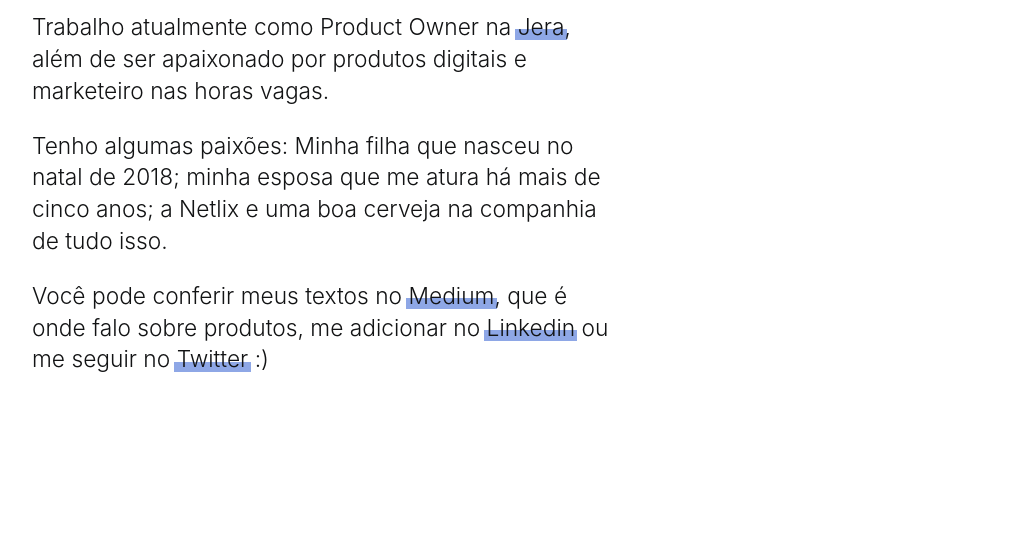
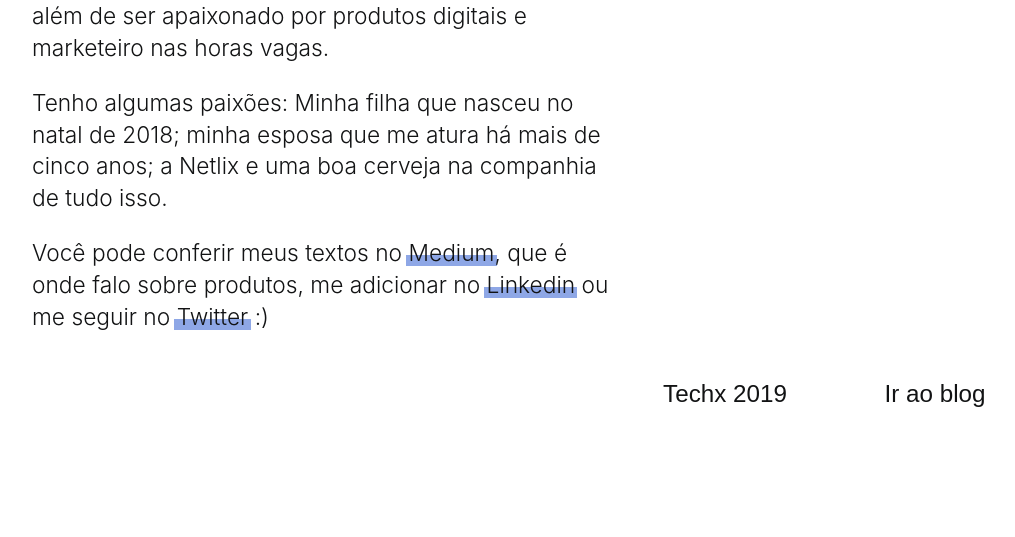
Before and after one commit to oisergiofelix/oisergiofelix.github.io, a plain HTML site: page index.html in a window 1280 px wide. Shown: the part 263-800 px from the top of the page, without its empty margins (104-1119 px from the left). Drawn offline with Linux system fonts and the light colour scheme.

Commit message:
Update index.html
add buttom

```diff
--- a/index.html
+++ b/index.html
@@ -25,6 +25,7 @@
         font-size: 4.5em;
         font-weight: 500;
         margin-bottom: 0;
+        margin-top: 0;
         }
         p {
         font-size: 1.6em;
@@ -51,9 +52,45 @@
         a:hover:after {
         top: 0%;
         }
+        .button {
+        display: inline-block;
+        border-radius: 4px;
+        background-color: #ffffff;
+        border: none;
+        color: #121314;
+        text-align: center;
+        font-size: calc(20px + 0.33vw);
+        padding: 20px;
+        width: 200px;
+        transition: all 0.5s;
+        cursor: pointer;
+        margin: 5px;
+        float: right;
+        }
+        .button span {
+        cursor: pointer;
+        display: inline-block;
+        position: relative;
+        transition: 0.5s;
+        }
+        .button span:after {
+        content: '\00bb';
+        position: absolute;
+        opacity: 0;
+        top: 0;
+        right: -20px;
+        transition: 0.5s;
+        }
+        .button:hover span {
+        padding-right: 25px;
+        }
+        .button:hover span:after {
+        opacity: 1;
+        right: 0;
+        }
     </style>
 </head>
-<body cz-shortcut-listen="true">
+<body>
     <h1>Oi, tudo bem?</h1>
     <p style="font-weight:500; font-size:2.2em">
     Sou o Sérgio Felix.
@@ -72,5 +109,8 @@
     que é onde falo sobre produtos, me adicionar no <a href="https://www.linkedin.com/in/osergiofelix" target="_blank">Linkedin</a>
     ou me seguir no <a href="https://twitter.com/oisergiofelix" target="_blank">Twitter</a> :)
     </p>
+    <button class="button" style="vertical-align:middle"><span>Ir ao blog</span></button>
+    <button class="button" style="vertical-align:middle"><span>Techx 2019</span></button>
+
 </body>
 </html>
```
